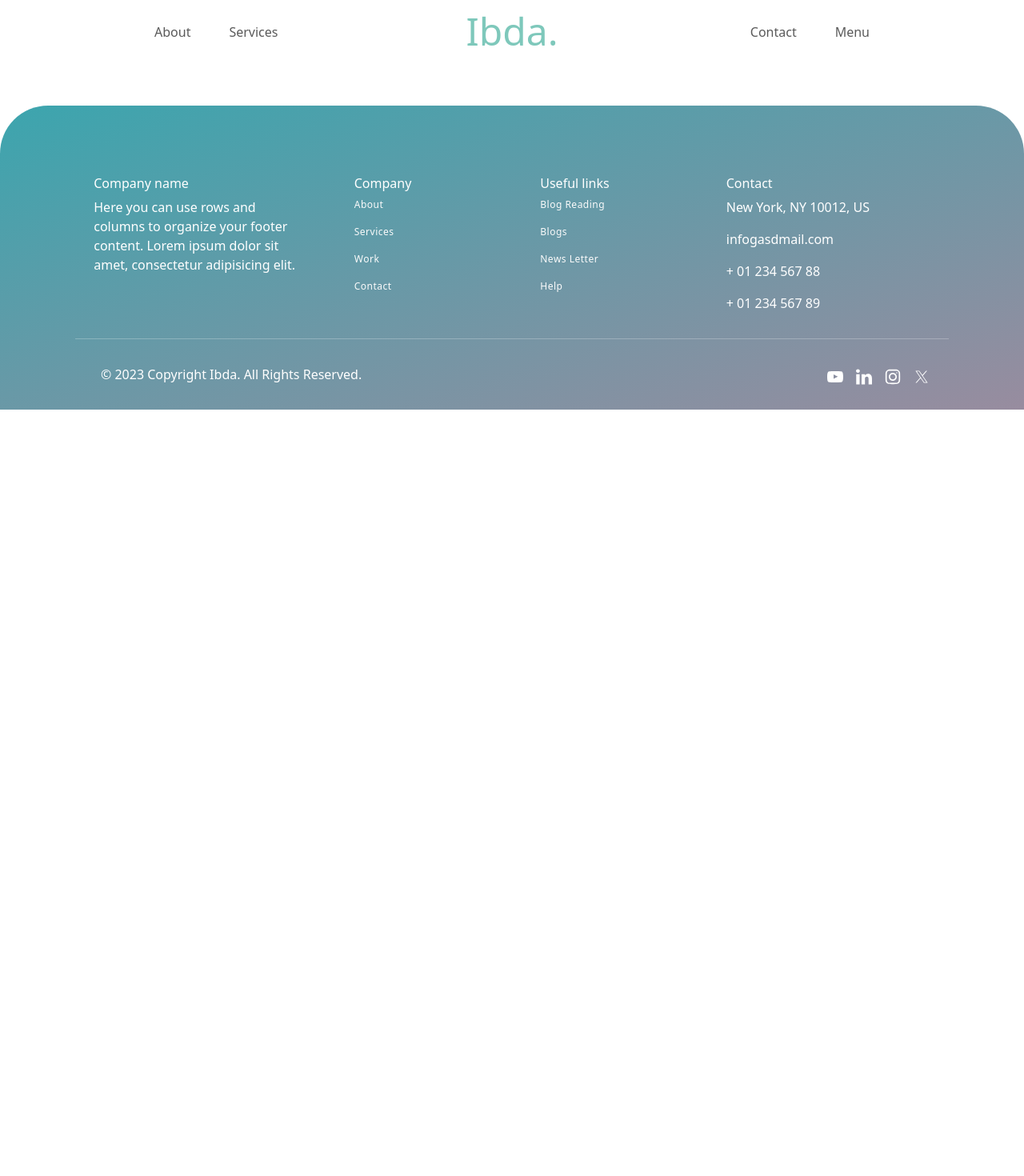
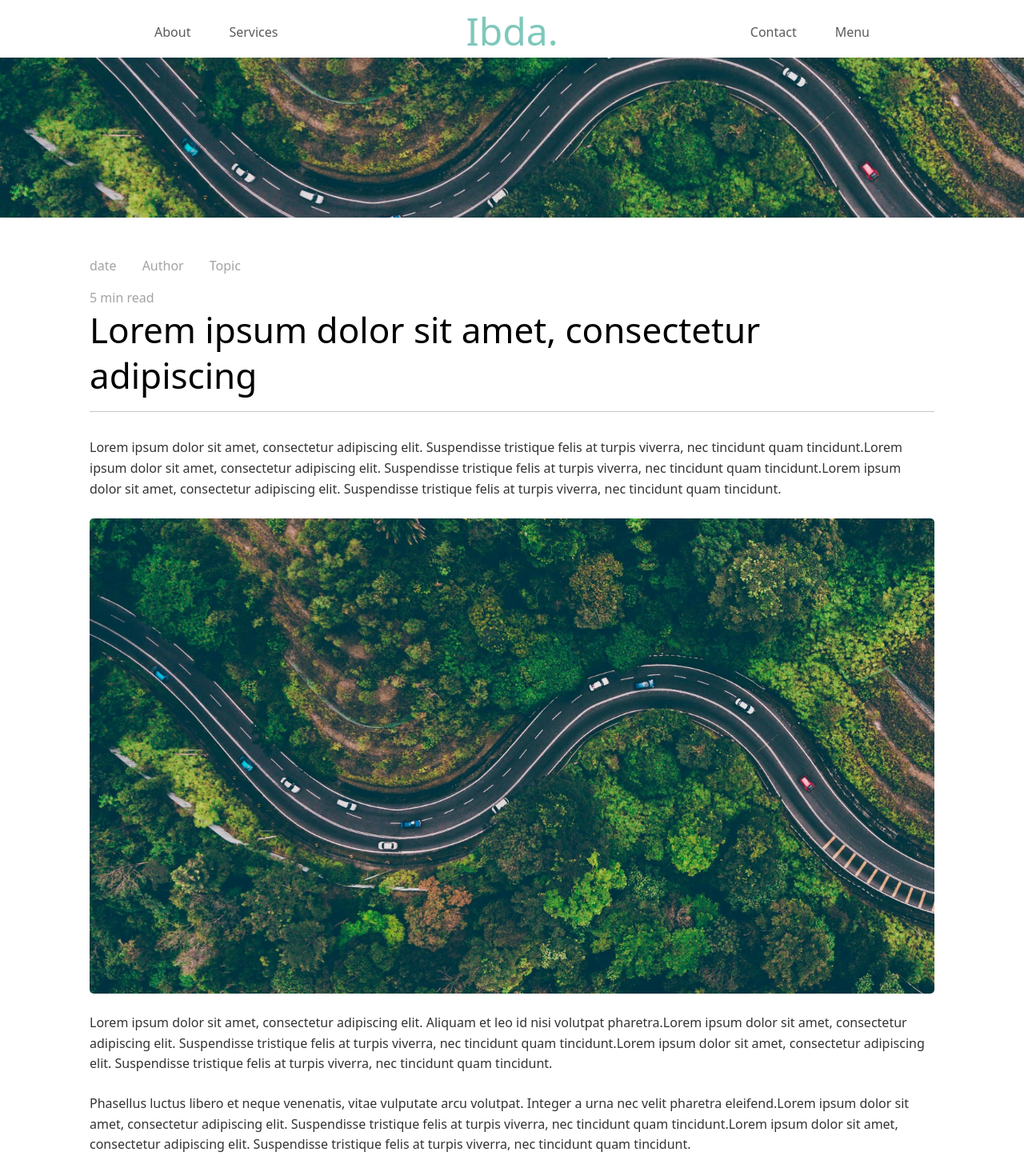
Before and after one commit to codeblue96/IBDA, an Angular app in the folder App/: page /blog-reading in a window 1280 px wide. Shown: the top 1470 px of the page at 80% size. Before the commit the page ends 800 px from the top, so only its background shows below. Built offline with nearby package versions, Linux system fonts and the light colour scheme.

Commit message:
working fine

```diff
--- a/App/package.json
+++ b/App/package.json
@@ -30,6 +30,7 @@
     "@angular/cli": "^18.1.3",
     "@angular/compiler-cli": "^18.1.0",
     "@types/jasmine": "~5.1.0",
+    "@types/jquery": "^3.5.32",
     "jasmine-core": "~5.1.0",
     "karma": "~6.4.0",
     "karma-chrome-launcher": "~3.2.0",
--- a/App/src/app/blog-reading/blog-reading.component.css
+++ b/App/src/app/blog-reading/blog-reading.component.css
@@ -0,0 +1,53 @@
+.blog-reading-hero-section img {
+  width: 100%;
+  height: 200px;
+  object-fit: cover;
+}
+
+/* .blog-length {
+  color: #a3a3a3;
+}
+
+.blog-heading {
+  font-weight: 500;
+  color: #000000;
+}
+
+.blog-reading-section {
+  padding: 0rem 7rem;
+} */
+
+.blog-length {
+  color: #a3a3a3;
+}
+
+.blog-heading {
+  font-weight: 500;
+  color: #000000;
+}
+
+.blog-reading-section {
+  padding: 0rem 7rem;
+}
+
+.blog-content {
+  margin-top: 2rem;
+}
+
+.blog-content p {
+  font-size: 1rem;
+  line-height: 1.6;
+  margin-bottom: 1.5rem;
+  color: #333;
+}
+
+.blog-image {
+  margin: 1.5rem 0;
+  text-align: center;
+}
+
+.blog-image img {
+  max-width: 100%;
+  height: auto;
+  border-radius: 5px;
+}
--- a/App/src/app/blog-reading/blog-reading.component.html
+++ b/App/src/app/blog-reading/blog-reading.component.html
@@ -0,0 +1,62 @@
+<div class="blog-reading-hero-section mb-5">
+  <img src="assets/imgs/about-us.jpg" alt="Hero Image">
+</div>
+
+
+<!-- <div class="blog-reading-section">
+  <div class="blog-info">
+    <div class="blog-date">date</div>
+    <div class="author-name">Author</div>
+    <div class="blog-topic">Topic</div>
+  </div>
+  <div class="blog-length mt-3">
+    5 min read
+  </div>
+  <div class="blog-heading  heading-about">
+    Lorem ipsum dolor sit amet, consectetur adipiscing
+  </div>
+  <hr>
+</div> -->
+<div class="blog-reading-section">
+  <div class="blog-info">
+    <div class="blog-date">date</div>
+    <div class="author-name">Author</div>
+    <div class="blog-topic">Topic</div>
+  </div>
+  <div class="blog-length mt-3">
+    5 min read
+  </div>
+  <div class="blog-heading heading-about">
+    Lorem ipsum dolor sit amet, consectetur adipiscing
+  </div>
+  <hr>
+
+  <!-- Paragraph Section -->
+  <div class="blog-content">
+    <p>Lorem ipsum dolor sit amet, consectetur adipiscing elit. Suspendisse tristique felis at turpis viverra, nec
+      tincidunt quam tincidunt.Lorem ipsum dolor sit amet, consectetur adipiscing elit. Suspendisse tristique felis at
+      turpis viverra, nec
+      tincidunt quam tincidunt.Lorem ipsum dolor sit amet, consectetur adipiscing elit. Suspendisse tristique felis at
+      turpis viverra, nec
+      tincidunt quam tincidunt.</p>
+
+    <!-- Image Section -->
+    <div class="blog-image">
+      <img src="assets/imgs/about-us.jpg" alt="Descriptive Alt Text">
+    </div>
+
+    <!-- Additional Paragraphs -->
+    <p>Lorem ipsum dolor sit amet, consectetur adipiscing elit. Aliquam et leo id nisi volutpat pharetra.Lorem ipsum dolor sit amet, consectetur adipiscing elit. Suspendisse tristique felis at turpis viverra, nec
+    tincidunt quam tincidunt.Lorem ipsum dolor sit amet, consectetur adipiscing elit. Suspendisse tristique felis at turpis viverra, nec
+    tincidunt quam tincidunt.</p>
+    <p>Phasellus luctus libero et neque venenatis, vitae vulputate arcu volutpat. Integer a urna nec velit pharetra
+      eleifend.Lorem ipsum dolor sit amet, consectetur adipiscing elit. Suspendisse tristique felis at turpis viverra, nec
+      tincidunt quam tincidunt.Lorem ipsum dolor sit amet, consectetur adipiscing elit. Suspendisse tristique felis at turpis viverra, nec
+      tincidunt quam tincidunt.</p>
+    <p>Sed sit amet turpis a sapien facilisis ultrices nec id arcu. Nam convallis urna at enim finibus, at dictum metus
+      mollis.Lorem ipsum dolor sit amet, consectetur adipiscing elit. Suspendisse tristique felis at turpis viverra, nec
+      tincidunt quam tincidunt.Lorem ipsum dolor sit amet, consectetur adipiscing elit. Suspendisse tristique felis at turpis viverra, nec
+      tincidunt quam tincidunt.Lorem ipsum dolor sit amet, consectetur adipiscing elit. Suspendisse tristique felis at turpis viverra, nec
+      tincidunt quam tincidunt.</p>
+  </div>
+</div>
--- a/App/src/app/blog/blog.component.css
+++ b/App/src/app/blog/blog.component.css
@@ -46,12 +46,6 @@ img {
   border-top-left-radius: 60px;
   border-top-right-radius: 60px;
   border-bottom-right-radius: 60px;
-}
-
-.blog-info {
-  display: flex;
-  color: #a3a3a3;
-  gap: 2rem;
 }
 
 .blog-text {
@@ -104,7 +98,7 @@ body {
 }
 
 /* When the search element has the 'open' class */
-.search.open {
+/* .search.open {
   width: 420px;
 }
 
@@ -148,4 +142,4 @@ body {
   display: block;
   position: relative;
   margin-left: 5px;
-  transition: all}
+  transition: all} */
--- a/App/src/app/blog/blog.component.ts
+++ b/App/src/app/blog/blog.component.ts
@@ -1,5 +1,7 @@
 import { AfterViewInit, Component } from '@angular/core';
 import { RouterLink } from '@angular/router';
+import $ from 'jquery';  // Correct way to import jQuery
+
 
 @Component({
   selector: 'app-blog',
@@ -11,6 +13,10 @@ import { RouterLink } from '@angular/router';
 export class BlogComponent implements AfterViewInit {
   ngAfterViewInit(): void {
     this.setupCarousel('carouselExampleCaptions2');
+    // jQuery code to toggle class on button click
+    // $('.search-button').click(function () {
+    //   $(this).parent().toggleClass('open');
+    // });
   }
   setupCarousel(carouselId: string): void {
     const carousel = document.getElementById(carouselId);
--- a/App/src/styles.css
+++ b/App/src/styles.css
@@ -27,3 +27,9 @@
   color: #00000063;
   font-weight: 300;
 }
+
+.blog-info {
+  display: flex;
+  color: #a3a3a3;
+  gap: 2rem;
+}
```
Also changed, not shown: 2 other files (tests, documents, lock files or other folders).
